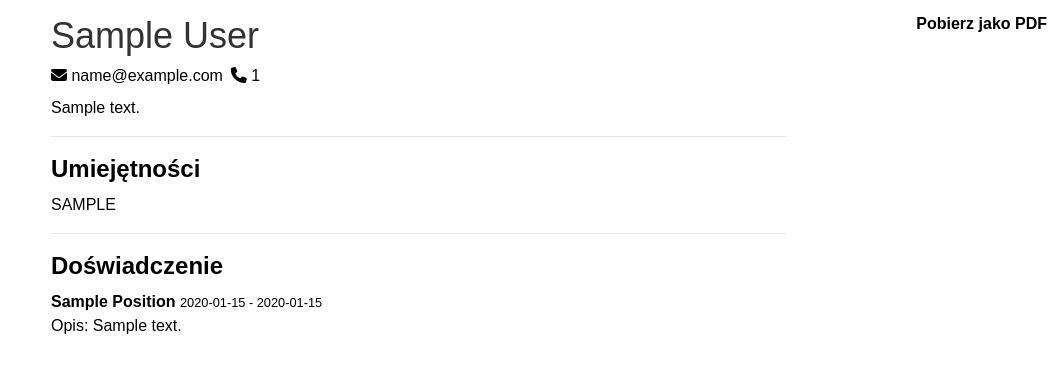
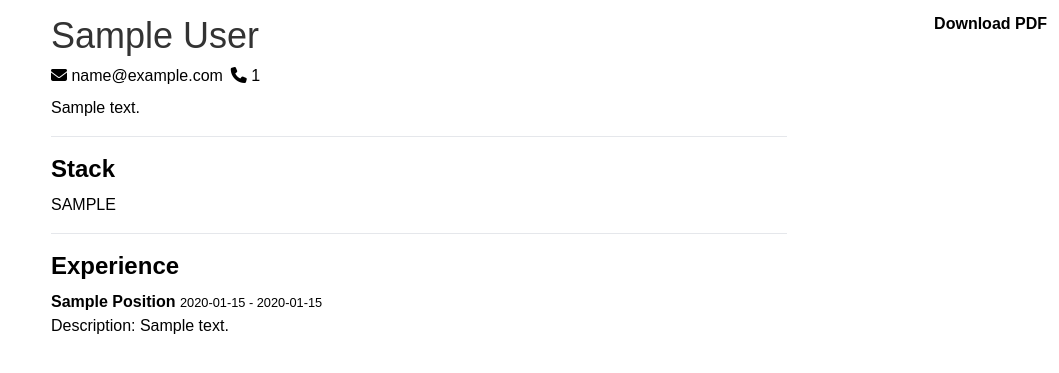
Before and after one commit to maleckyy/nextjs-fastapi, a Python web app: template be/templates/resume.html in a window 1280 px wide. Shown: the top 373 px of the page, without its empty margins (221-1280 px from the left). Run offline with Jinja, Linux system fonts and the light colour scheme; the template is opened without the code that fills it: most values are stand-ins (such as "Sample title", 1, 10 or a date in 2020); some libraries are stand-ins or nearby versions.

Commit message:
some-ui-fix

```diff
--- a/be/templates/resume.html
+++ b/be/templates/resume.html
@@ -27,7 +27,7 @@
     </style>
 </head>
 <body class="py-4">
-    <button class="no-print absolute-btn right-1 top-1 font-bold p-2" onclick="window.print()">Pobierz jako PDF</button>
+    <button class="no-print absolute-btn right-1 top-1 font-bold p-2" onclick="window.print()">Download PDF</button>
     <main class="flex flex-col gap-4">
         <section class="flex flex-col gap-2">
             <h1 class="font-normal text-4xl">{{first_name}} {{last_name}}</h1>
@@ -39,12 +39,12 @@
         </section>
         <hr>
         <section class="flex flex-col gap-2">
-            <h3 class="text-2xl font-bold">Umiejętności</h3>
+            <h3 class="text-2xl font-bold">Stack</h3>
             <p style="text-transform: uppercase; line-height: 150%;">{{profile_stack}}</p>
         </section>
         <hr>
         <section class="flex flex-col gap-2">
-            <h3 class="text-2xl font-bold">Doświadczenie</h3>
+            <h3 class="text-2xl font-bold">Experience</h3>
             <ul>
                 {% for exp in experiences %}
                 <li style="margin-bottom: 8px;">
@@ -54,11 +54,11 @@
                     {% if exp.ending_date %}
                         {{ exp.ending_date.strftime('%Y-%m-%d') }}
                     {% else %}
-                        Obecnie
+                        Present
                     {% endif %}
                     </small>
                     {% if exp.description %}
-                        <p>Opis: {{ exp.description }}</p>
+                        <p>Description: {{ exp.description }}</p>
                     {% endif %}
                 </li>
                 {% endfor %}
--- a/web/components/agentAi/AgentChat.tsx
+++ b/web/components/agentAi/AgentChat.tsx
@@ -87,7 +87,7 @@ export default function AgentChat() {
         <div ref={messagesEndRef} />
       </div>
 
-      <div className='flex flex-row gap-2 mt-auto justify-center pt-2 justify-self-end'>
+      <div className='flex md:flex-row flex-col gap-2 mt-auto justify-center pt-2 justify-self-end'>
         <AutoTextarea
           value={question}
           onChange={(e) => setQuestion(e.target.value)}
--- a/web/components/chat/ChatComponent.tsx
+++ b/web/components/chat/ChatComponent.tsx
@@ -73,7 +73,8 @@ export default function ChatComponent() {
         {messages.length !== 0 && messages.map((msg) => (
           <SingleMessage message={msg} key={msg.message_id} currentUserId={currentUserId} />
         ))}
-        {messages.length === 0 && <EmptyDataBox emptyDataText='No chat history' />}
+        {clientTargetId && messages.length === 0 && <EmptyDataBox emptyDataText='No chat history' />}
+        {!clientTargetId && <p className='text-center text-accent-foreground'>Select conversation</p>}
       </div>
 
       <div className='flex flex-row gap-4 items-end '>
--- a/web/components/profile/DetailsCard.tsx
+++ b/web/components/profile/DetailsCard.tsx
@@ -10,7 +10,7 @@ type PropsType = {
 
 export default function DetailsCard({ details, email }: PropsType) {
   return (
-    <div className='grid grid-cols-1 gap-4 sm:grid-cols-1 lg:grid-cols-2'>
+    <div className='grid grid-cols-1 sm:grid-cols-2 gap-4 lg:grid-cols-1'>
       <SingleDetailElement text={email} node={<Mail size={18} />} />
       <SingleDetailElement text={details.phone_number} node={<Phone size={18} />} />
       <SingleDetailElement text={details.country} node={<Globe size={18} />} />
--- a/web/components/shared/EmptyDataBox.tsx
+++ b/web/components/shared/EmptyDataBox.tsx
@@ -2,9 +2,9 @@ import { Archive } from 'lucide-react'
 import React from 'react'
 
 type PropsType = {
-  emptyDataText: string
+  emptyDataText?: string
 }
-export default function EmptyDataBox({ emptyDataText }: PropsType) {
+export default function EmptyDataBox({ emptyDataText = "No data" }: PropsType) {
   return (
     <div className='flex justify-center items-center flex-col gap-2 opacity-40 p-4'>
       <Archive size={22} />
--- a/web/components/todo/TodoDataTable.tsx
+++ b/web/components/todo/TodoDataTable.tsx
@@ -95,7 +95,7 @@ export default function TodoDataTable() {
         ) : (
           <TableRow>
             <TableCell colSpan={5}>
-              <EmptyDataBox emptyDataText="Brak zadań" />
+              <EmptyDataBox emptyDataText="No data" />
             </TableCell>
           </TableRow>
         )}
```
